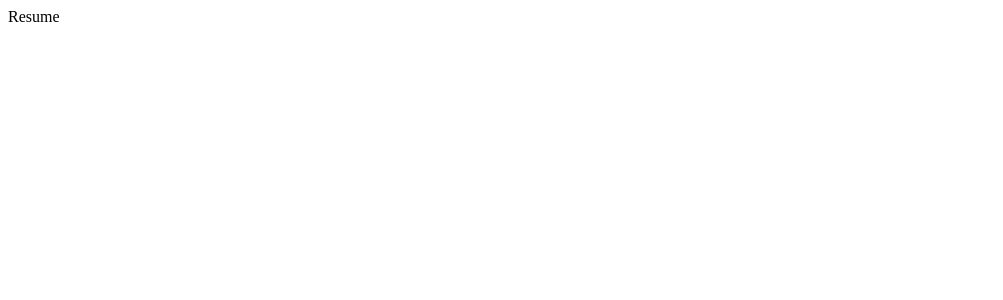
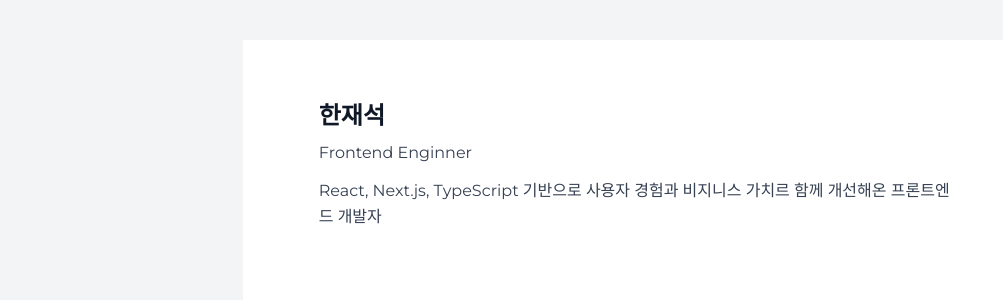
Before and after one commit to Jaeseokkong/NEXT-BLOG, a Next.js app: page /resume in a window 1280 px wide. Shown: the top 300 px of the page, without its empty margins (0-1003 px from the left). Built offline with nearby package versions, Linux system fonts and the light colour scheme.

Commit message:
feat(resume): ResumeHeader 구성 및 적용

```diff
--- a/src/app/(site)/projects/page.tsx
+++ b/src/app/(site)/projects/page.tsx
@@ -1,3 +1,4 @@
+import Title from "@/components/atoms/Title";
 import BadgeGroup from "@/components/ui/BadgeGroup";
 import { getAllProjects } from "@/lib/projects";
 import Link from "next/link";
@@ -29,9 +30,7 @@ export default async function ProjectsPage() {
             </div>
 
             <div className="flex flex-col flex-1 p-6">
-              <h2 className="text-lg font-semibold mb-2 text-zinc-900 dark:text-zinc-100 group-hover:text-indigo-600">
-                {project.title}
-              </h2>
+              <Title level={2} className="mb-2">{project.title}</Title>
 
               <p className="text-sm text-zinc-600 dark:text-zinc-400 mb-4 line-clamp-3 flex-1">
                 {project.description}
--- /dev/null
+++ b/src/app/resume/components/organisms/ResumeHeader.tsx
@@ -0,0 +1,14 @@
+import Text from "@/components/atoms/Text";
+import Title from "@/components/atoms/Title";
+
+export default function ResumeHeader() {
+	return (
+		<header className="mb-8 space-y-2">
+			<Title level={1}>한재석</Title>
+			<Text size="base">Frontend Enginner</Text>
+			<Text className="mt-3 max-w-2xl">
+				React, Next.js, TypeScript 기반으로 사용자 경험과 비지니스 가치르 함께 개선해온 프론트엔드 개발자
+			</Text>
+		</header>
+	)
+}
--- a/src/app/resume/components/templates/ResumeTemplate.tsx
+++ b/src/app/resume/components/templates/ResumeTemplate.tsx
@@ -4,7 +4,7 @@ export default function ResumeTemplate({ children }: { children: React.ReactNode
 	return (
 		<div
 			className="
-				bg-gray-100 py-10
+				bg-gray-100 py-10 px-7.5
 				print:bg-white print:py-0">
 			<div
 				className="
--- a/src/app/resume/layout.tsx
+++ b/src/app/resume/layout.tsx
@@ -1,15 +1,31 @@
+import { Inter, Montserrat } from "next/font/google";
+import "../globals.css";
+
 export const metadata = {
   title: 'Next.js',
   description: 'Generated by Next.js',
 }
 
-export default function RootLayout({
+const inter = Inter({
+  subsets: ["latin"],
+  variable: "--font-inter",
+  display: "swap",
+});
+
+const montserrat = Montserrat({
+  subsets: ["latin"],
+  weight: ["400", "700"],
+  variable: "--font-montserrat",
+  display: "swap",
+});
+
+export default function ResumeLayout({
   children,
 }: {
   children: React.ReactNode
 }) {
   return (
-    <html lang="en">
+    <html lang="en" className={`${inter.className} ${montserrat.className}`}>
       <body>{children}</body>
     </html>
   )
--- a/src/app/resume/page.tsx
+++ b/src/app/resume/page.tsx
@@ -1,7 +1,10 @@
-export default function page() {
+import ResumeHeader from "./components/organisms/ResumeHeader";
+import ResumeTemplate from "./components/templates/ResumeTemplate";
+
+export default function ResumePage() {
 	return (
-		<div>
-			Resume
-		</div>
+		<ResumeTemplate>
+			<ResumeHeader/>
+		</ResumeTemplate>
 	)
 }
--- a/src/components/atoms/Text.tsx
+++ b/src/components/atoms/Text.tsx
@@ -4,7 +4,7 @@ interface TextProps {
 	children: React.ReactNode;
 	as?: 'p' | 'span' | 'div';
 	size?: 'sm' | 'base' | 'lg';
-	className: string;
+	className?: string;
 }
 
 export default function Text({ children, as = 'p', size = 'base', className }: TextProps) {
--- a/src/components/atoms/Title.tsx
+++ b/src/components/atoms/Title.tsx
@@ -3,10 +3,10 @@ import React from 'react'
 interface TitleProps {
 	level?: 1 | 2 | 3 | 4 | 5;
 	children: React.ReactNode;
-	className: string;
+	className?: string;
 }
 
-export default function Title({ level = 3, children, className }: TitleProps) {
+export default function Title({ level = 3, children, className = ""}: TitleProps) {
 	const Tag = `h${level}` as const;
 
 	const style = {
--- /dev/null
+++ b/src/components/molecules/ExperienceItem.tsx
@@ -0,0 +1,15 @@
+interface ExperienceItemProps {
+	company: string[];
+	role: string;
+	period: string;
+	description: string[];
+}
+
+
+export default function ExperienceItem({ company, role, period, description }: ExperienceItemProps) {
+	return (
+		<div className="space-y-2">
+
+		</div>
+	)
+}
--- /dev/null
+++ b/src/components/molecules/SkillList.tsx
@@ -0,0 +1,17 @@
+import Badge from "../atoms/Badge";
+
+interface SkillListProps {
+	skills: string[];
+}
+
+export default function SkillList({ skills }: SkillListProps) {
+	return (
+		<ul className="flex flex-wrap gap-2">
+			{skills.map(skill => (
+				<li key={skill}>
+					<Badge>{skill}</Badge>
+				</li>
+			))}
+		</ul>
+	)
+}
```
